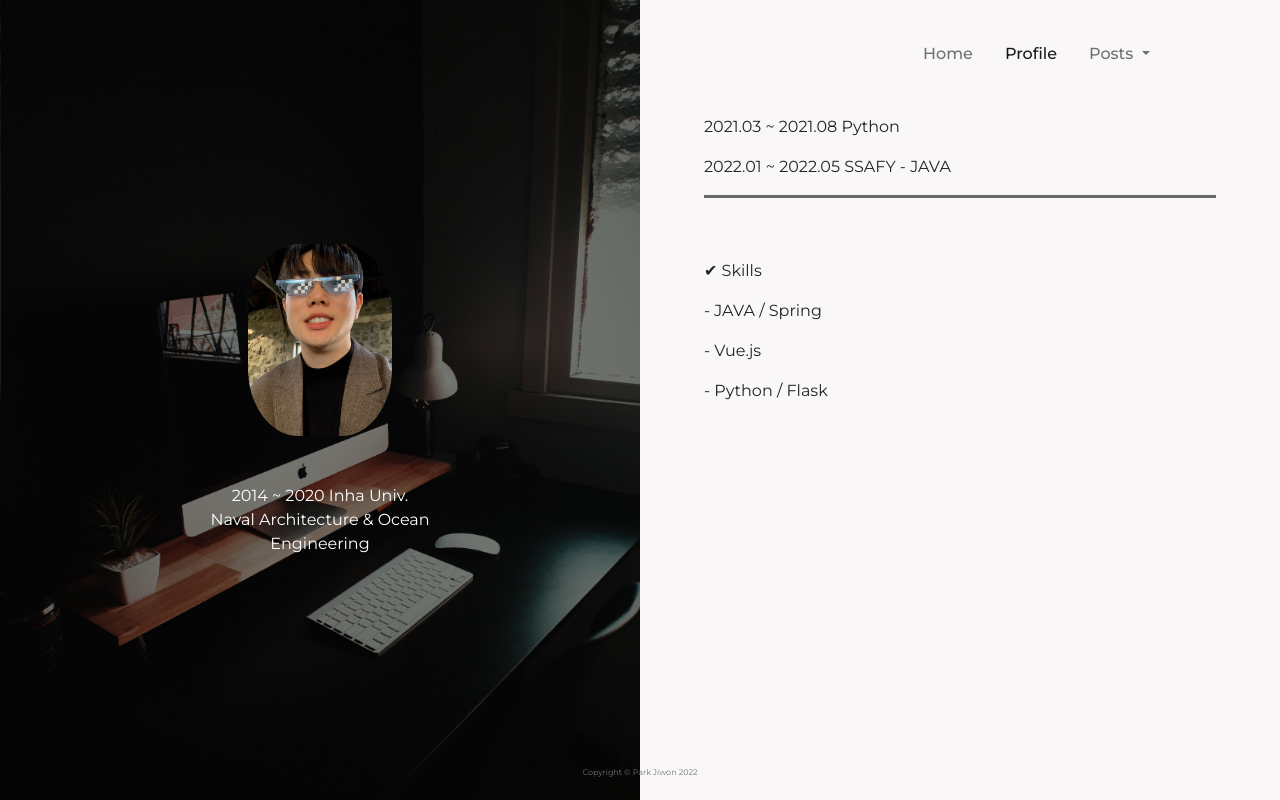
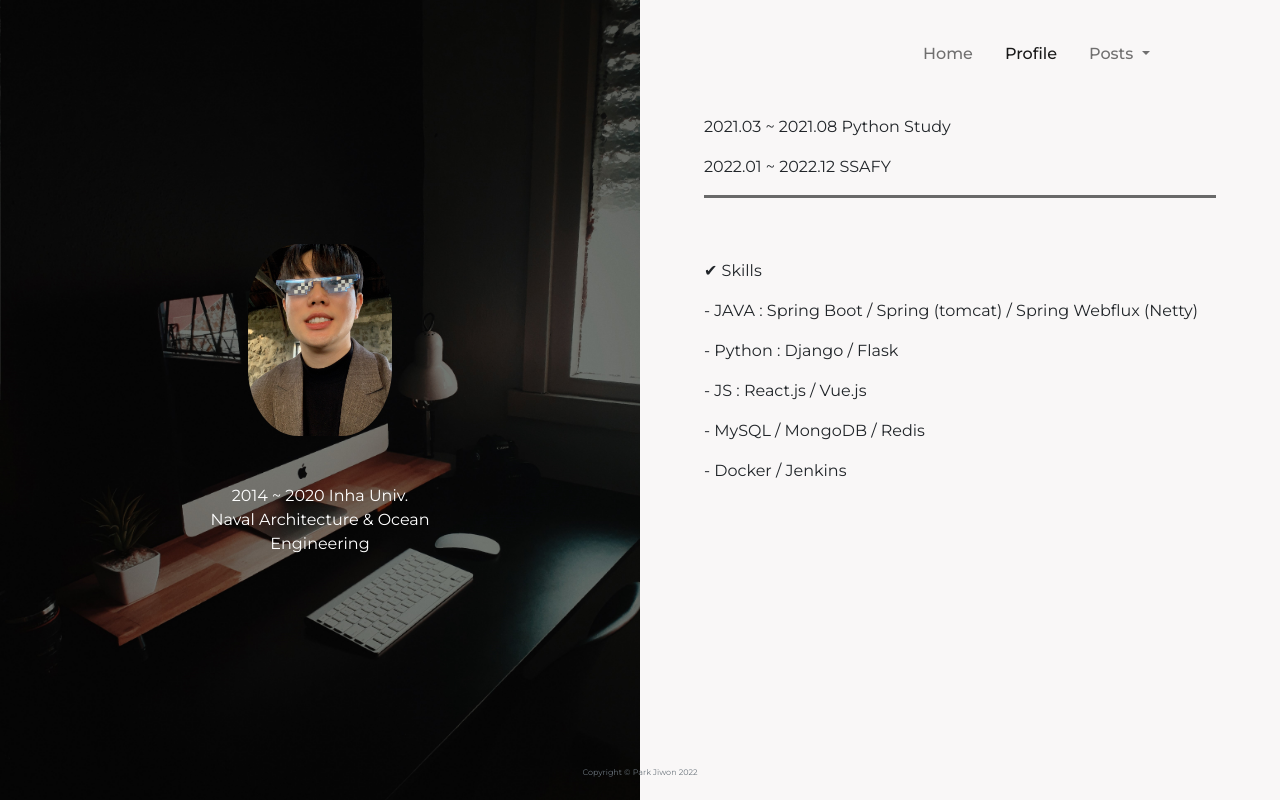
Before and after one commit to SPAMallday/Blog, a Flask app: page /profile in a window 1280 px wide. Run offline with Flask 2, Linux system fonts and the light colour scheme; some libraries are stand-ins or nearby versions.

Commit message:
UPDATE profile

```diff
--- a/templates/profile.html
+++ b/templates/profile.html
@@ -81,8 +81,8 @@
             </div>
         </div>
         <div class="col-md-6 profile-right-container">
-            <p> 2021.03 ~ 2021.08 Python </p>
-            <p> 2022.01 ~ 2022.05 SSAFY - JAVA </p>
+            <p> 2021.03 ~ 2021.08 Python Study </p>
+            <p> 2022.01 ~ 2022.12 SSAFY </p>
             <div
             style="
               height: 40px;
@@ -95,9 +95,11 @@
           ></div>
           <br />
             <p> ✔ Skills</p>
-            <p> - JAVA / Spring</p>
-            <p> - Vue.js </p>
-            <p> - Python / Flask</p>
+            <p> - JAVA : Spring Boot / Spring (tomcat) / Spring Webflux (Netty) </p>
+            <p> - Python : Django / Flask </p>
+            <p> - JS : React.js / Vue.js </p>
+            <p> - MySQL / MongoDB / Redis </p>
+            <p> - Docker / Jenkins </p>
         </div>
 
     </div>
```
